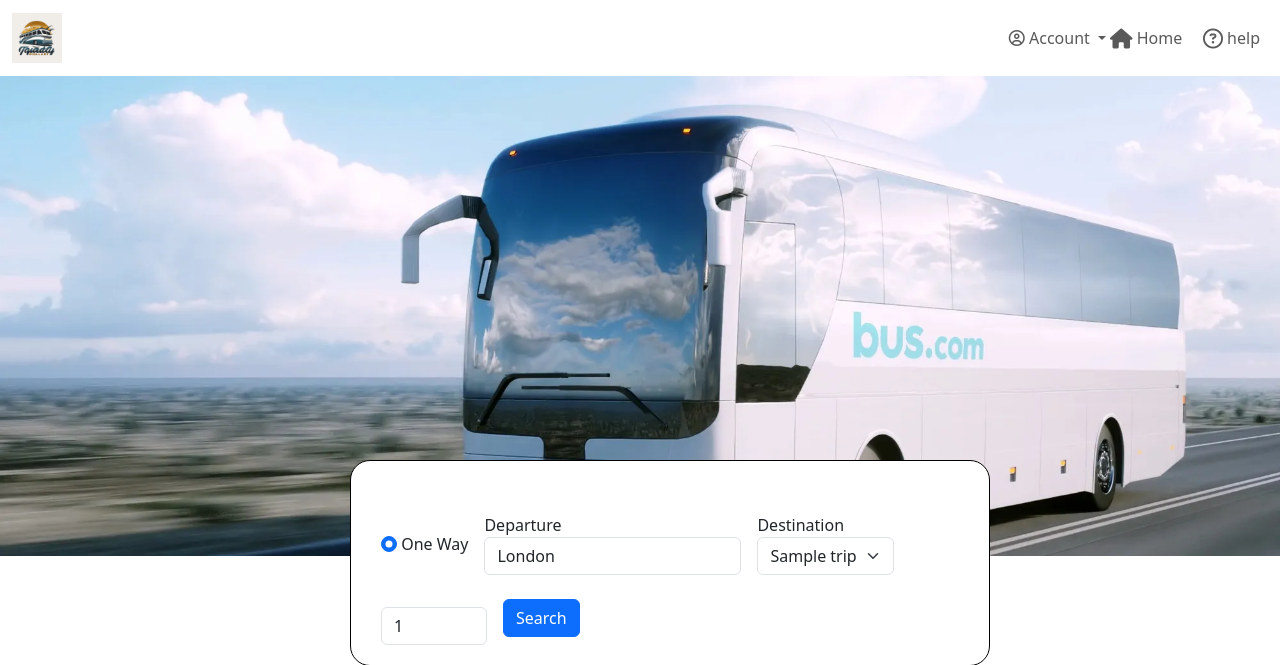
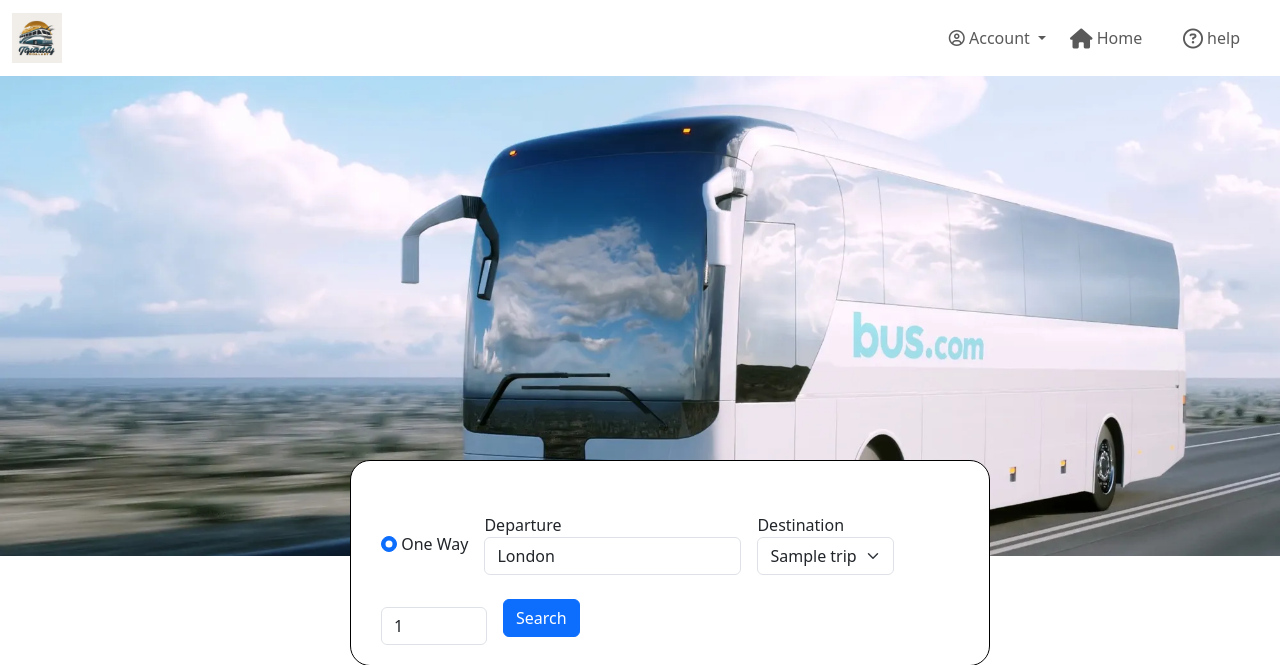
Before and after one commit to Chevy20/4474-test, a PHP site: page /HomePage.php in a window 1280 px wide. Shown: the top 665 px of the page. Run offline with PHP 8.4, Linux system fonts and the light colour scheme; the visitor is signed in with stand-in values (Sample User, id 1); tables that the repository leaves empty or names only in its code hold one stand-in row (values such as "Sample post"); some libraries are stand-ins or nearby versions.

Commit message:
Fix homepage

```diff
--- a/HomePage.php
+++ b/HomePage.php
@@ -21,7 +21,11 @@
     <?php include 'connection.php';?> <!-- b onnect to db -->
 
 
-
+    <style>
+      .nav-item {
+        margin-right: 20px;
+      }
+    </style>
     <!-- Navigation Bar 1 -->
     <nav class="navbar navbar-expand-lg navbar-light bg-white">
         <div class="container-fluid">
```
